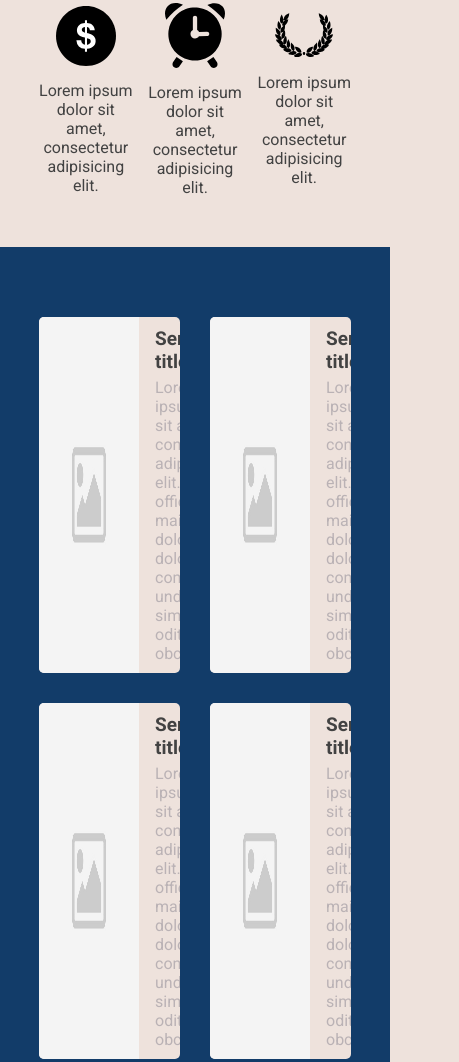
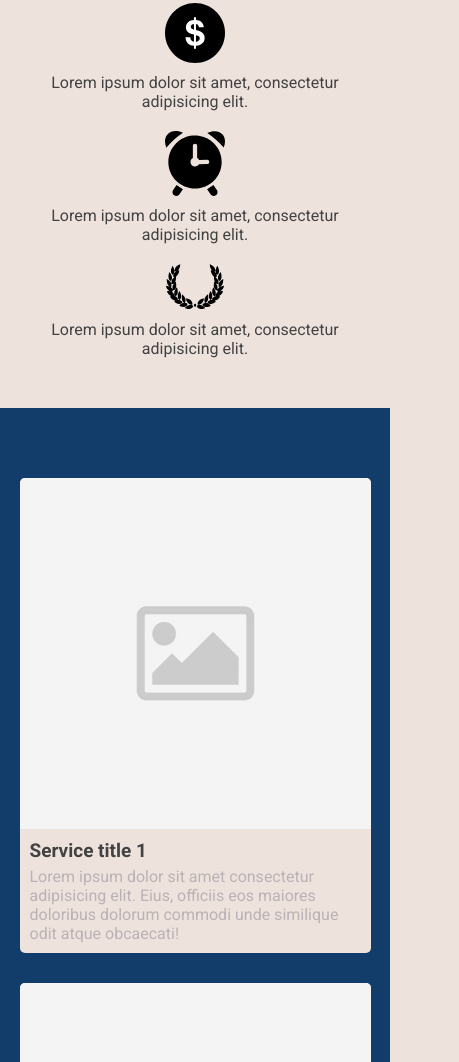
Before and after one commit to Hridoy-Patwary/property-solutions, a plain HTML site: page index.html in a window 390 px wide. Shown: the part 479-1541 px from the top of the page, 459 px wide, since content can reach past the window. Drawn offline with Linux system fonts and the light colour scheme; a web font is replaced by a local one.

Commit message:
Updated css responsive code

```diff
--- a/style.css
+++ b/style.css
@@ -157,7 +157,8 @@ header nav{
 }
 
 #services .services-grid .service-box{
-    display: flex;
+    display: grid;
+    grid-template-columns: 150px 1fr;
     gap: 10px;
     background: var(--mainBgColor);
     border-radius: 5px;
@@ -165,7 +166,9 @@ header nav{
 }
 
 #services .services-grid img{
-    width: 100px;
+    width: 100%;
+    height: 100%;
+    object-fit: cover;
 }
 
 #services .services-grid .service-box .service-about{
@@ -241,6 +244,7 @@ header nav{
 #testimonials{
     padding: 70px 0;
     border-top: 1px solid #3332;
+    text-align: center;
 }
 
 /* ---------------- contact section ---------------- */
@@ -308,3 +312,59 @@ footer .footer-right .socials ul li:not(:last-child), footer .footer-right .link
 footer .footer-right .socials ul li a i{
     font-size: 25px;
 }
+
+
+/* ---------------- responsive ---------------- */
+
+@media only screen and (max-width: 1080px){
+    .container{
+        width: 90%;
+    }
+}
+
+@media only screen and (max-width: 920px){
+    #our-work .boxes-grid{
+        grid-template-columns: 1fr 1fr;
+    }
+}
+
+@media only screen and (max-width: 768px){
+    .hero-content-container h1, #our-work h1{
+        font-size: 37px;
+    }
+    .hero-content-container h3, #contact h1, .sec-title{
+        font-size: 25px;
+    }
+    #services .services-grid .service-box, #our-work .boxes-grid, footer .container{
+        grid-template-columns: 1fr;
+    }
+    #services .services-grid .service-box .service-about{
+        padding: 10px;
+        padding-top: 0;
+    }
+    #our-work .bottom-btns, .hero-content-container .hero-sec-btns, #features .features-list{
+        flex-direction: column;
+    }
+    #features .features-list{
+        gap: 20px
+    }
+    #features .features-list .feature-item{
+        width: 100%;
+        gap: 10px
+    }
+    footer, #our-work, #contact{
+        padding: 30px 0;
+    }
+    footer .footer-right{
+        justify-content: flex-start;
+    }
+}
+
+@media only screen and (max-width: 500px){
+    #services .services-grid{
+        grid-template-columns: 1fr;
+    }
+    #contact .bottom-btns{
+        flex-direction: column;
+    }
+}
```
